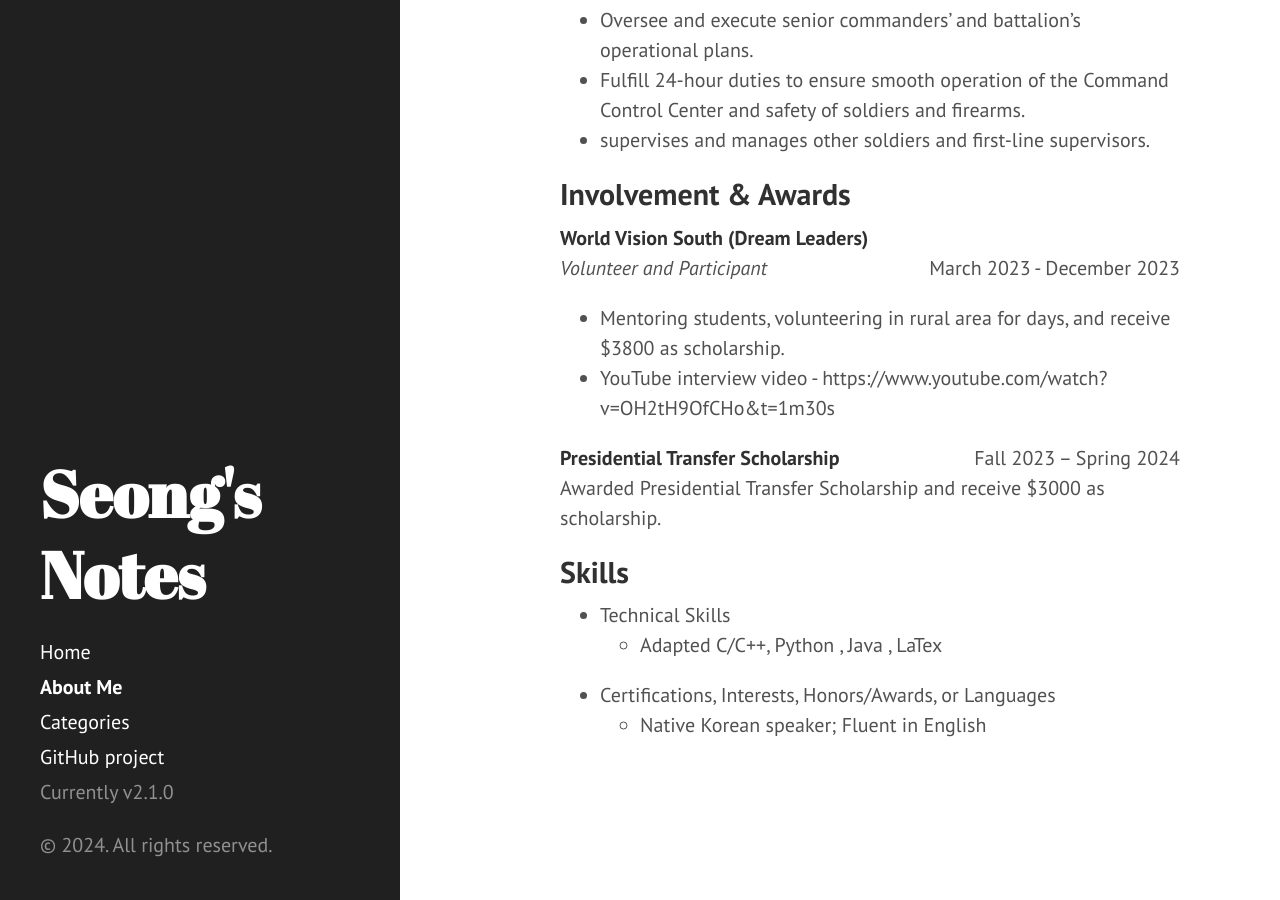
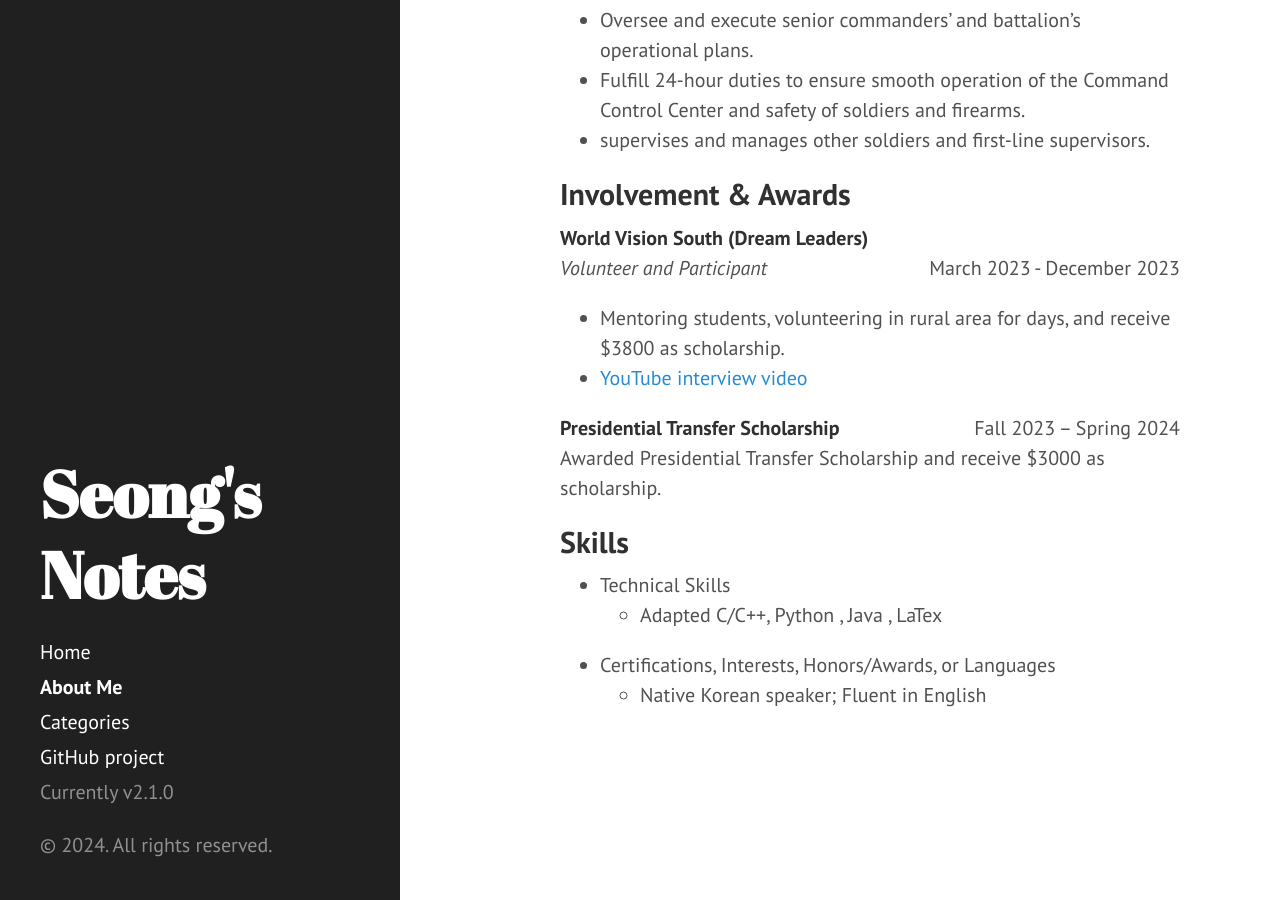
Before and after one commit to GwangseongCho/GwangseongCho.github.io, a Jekyll site: the page built from about.md, in a window 1280 px wide and 900 px high, scrolled down 1032 px. Built offline with Jekyll 4.4.1, drawn with Linux system fonts in a browser that asks for light colours.

Commit message:
edit DE page

```diff
--- a/about.md
+++ b/about.md
@@ -82,7 +82,7 @@ title: About Me
 </p>
 
 - Mentoring students, volunteering in rural area for days, and receive $3800 as scholarship.
-- YouTube interview video - https://www.youtube.com/watch?v=OH2tH9OfCHo&t=1m30s
+- [YouTube interview video](https://www.youtube.com/watch?v=OH2tH9OfCHo&t=1m30s)
 
 <p style="text-align:left;">
     <strong>Presidential Transfer Scholarship</strong>
```
